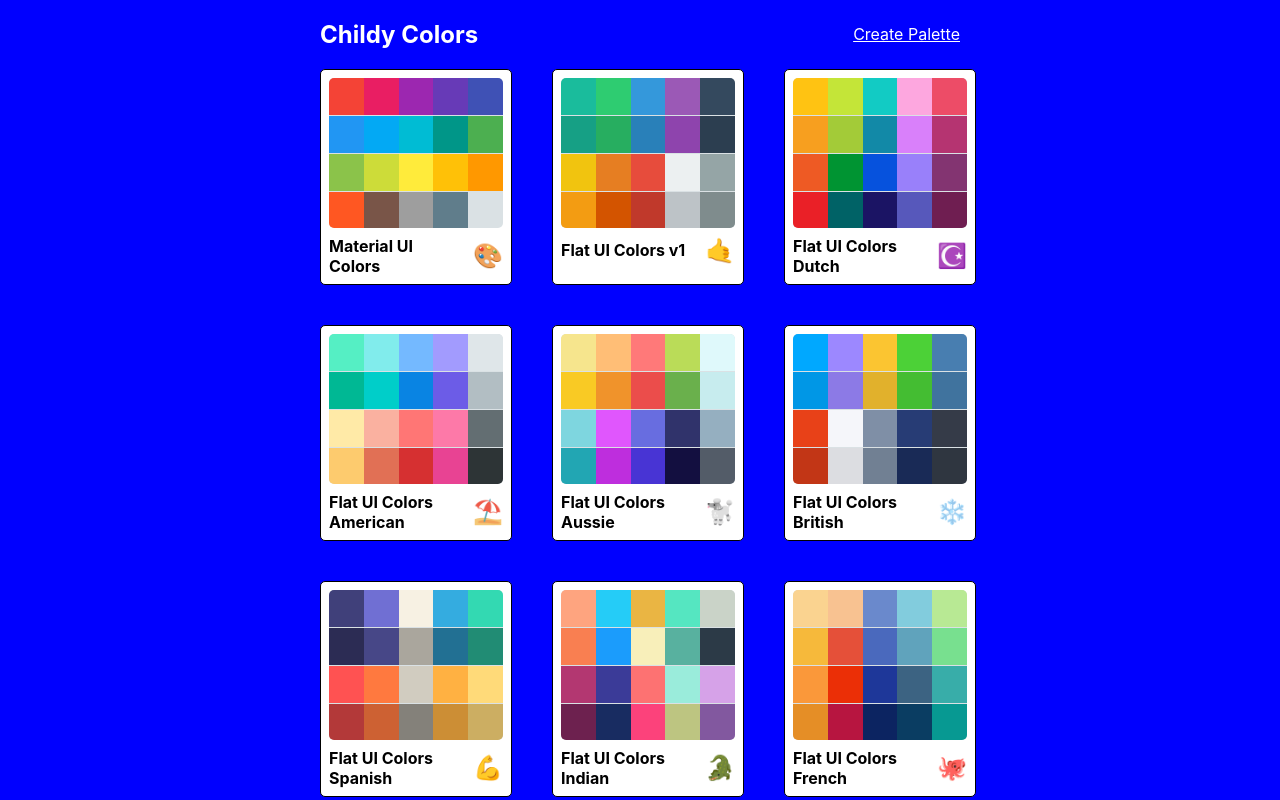
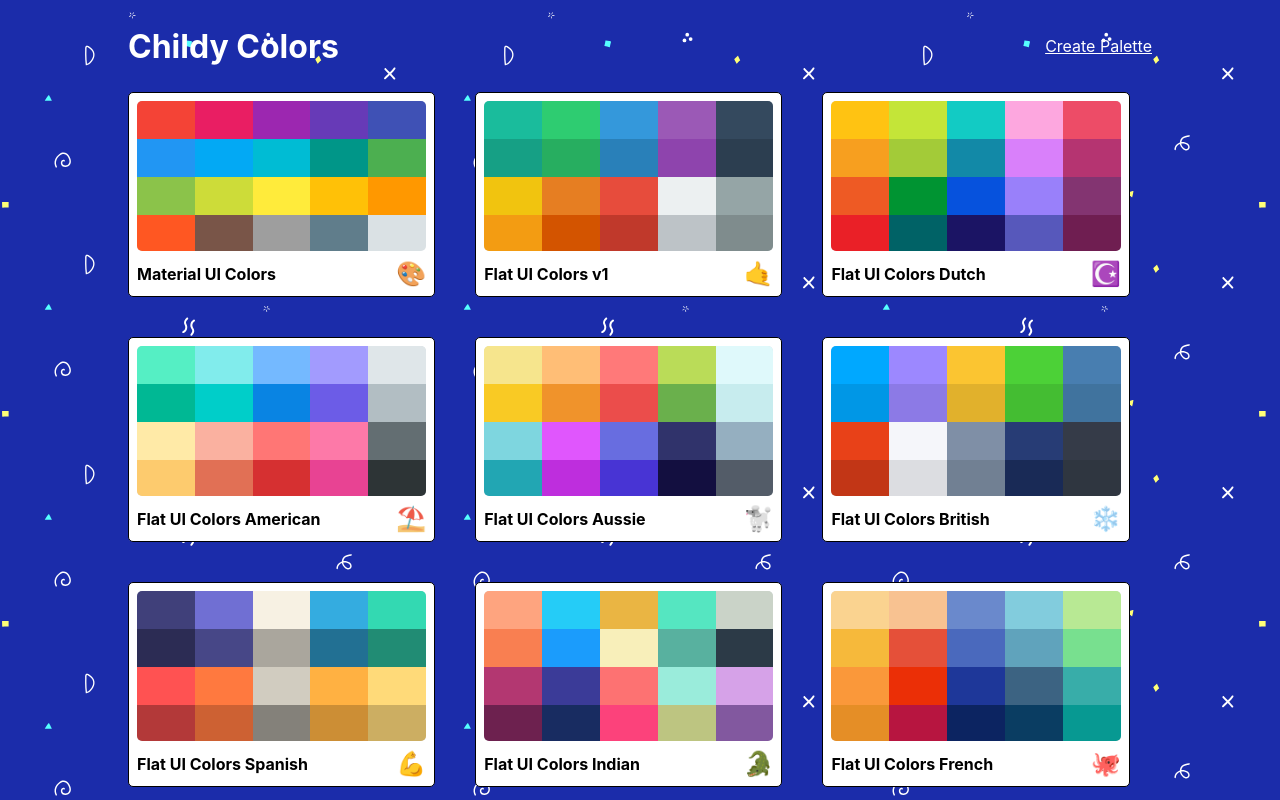
Before and after one commit to appsius/Color_Botanic, a React (Create React App) app: page / in a window 1280 px wide. Built offline with nearby package versions, Linux system fonts and the light colour scheme.

Commit message:
Add SVG Background

```diff
--- a/src/PaletteList.js
+++ b/src/PaletteList.js
@@ -14,7 +14,7 @@
       <div className={classes.root}>
         <div className={classes.container}>
           <nav className={classes.nav}>
-            <h1>Childy Colors</h1>
+            <h1 className={classes.heading}>Childy Colors</h1>
             <Link to='/palette/new'>Create Palette</Link>
           </nav>
           <div className={classes.palettes}>
--- a/src/styles/PaletteListStyles.js
+++ b/src/styles/PaletteListStyles.js
@@ -1,11 +1,18 @@
 import sizes from './sizes';
+import bg from './bg.svg';
 export default {
   root: {
-    backgroundColor: 'blue',
     height: '100vh',
     display: 'flex',
     alignItems: 'flex-start',
-    justifyContent: 'center'
+    justifyContent: 'center',
+     /* background by SVGBackgrounds.com */
+    backgroundColor: '#1b2caa',
+    backgroundImage: `url(${bg})`,
+    overflow: "scroll"
+  },
+  heading: {
+    fontSize: "2rem"
   },
   container: {
     width: '50%',
@@ -13,7 +20,7 @@
     alignItems: 'flex-start',
     flexDirection: 'column',
     flexWrap: 'wrap',
-    [sizes.down('lg')]: {
+    [sizes.down('xl')]: {
       width: '80%'
     },
     [sizes.down('xs')]: {
@@ -41,7 +48,7 @@
     },
     [sizes.down('xs')]: {
       gridTemplateColumns: 'repeat(1, 100%)',
-      gridGap: '1rem'
+      gridGap: '1.4rem'
     }
   }
 };
```
Also changed, not shown: src/styles/bg.svg (added).
